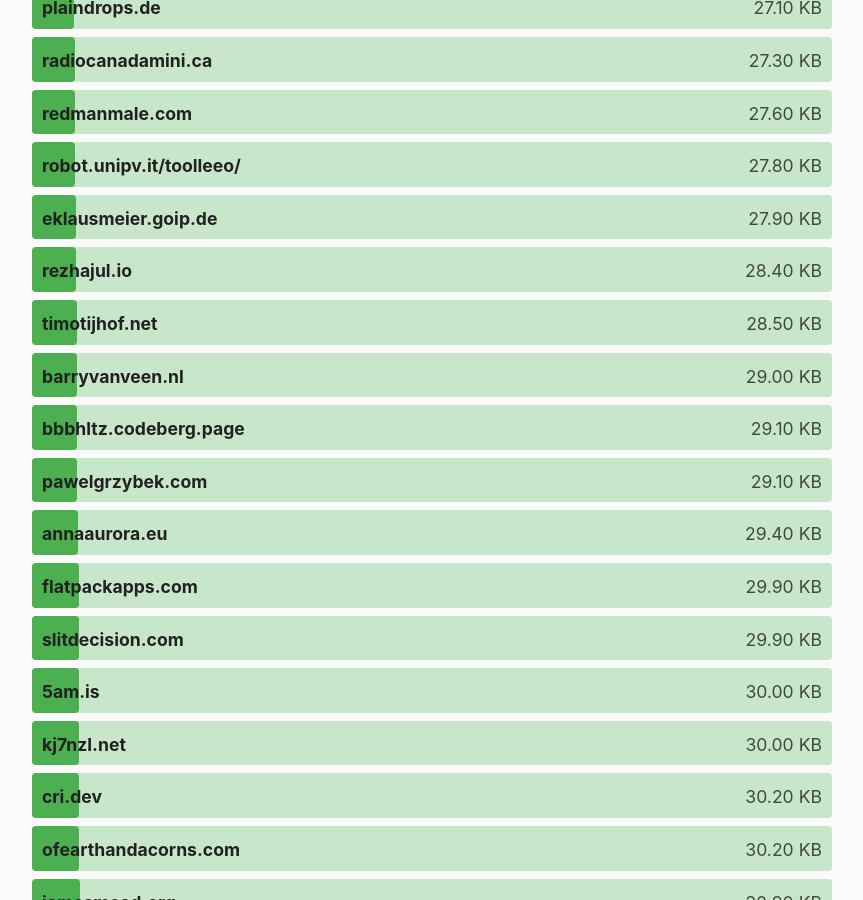
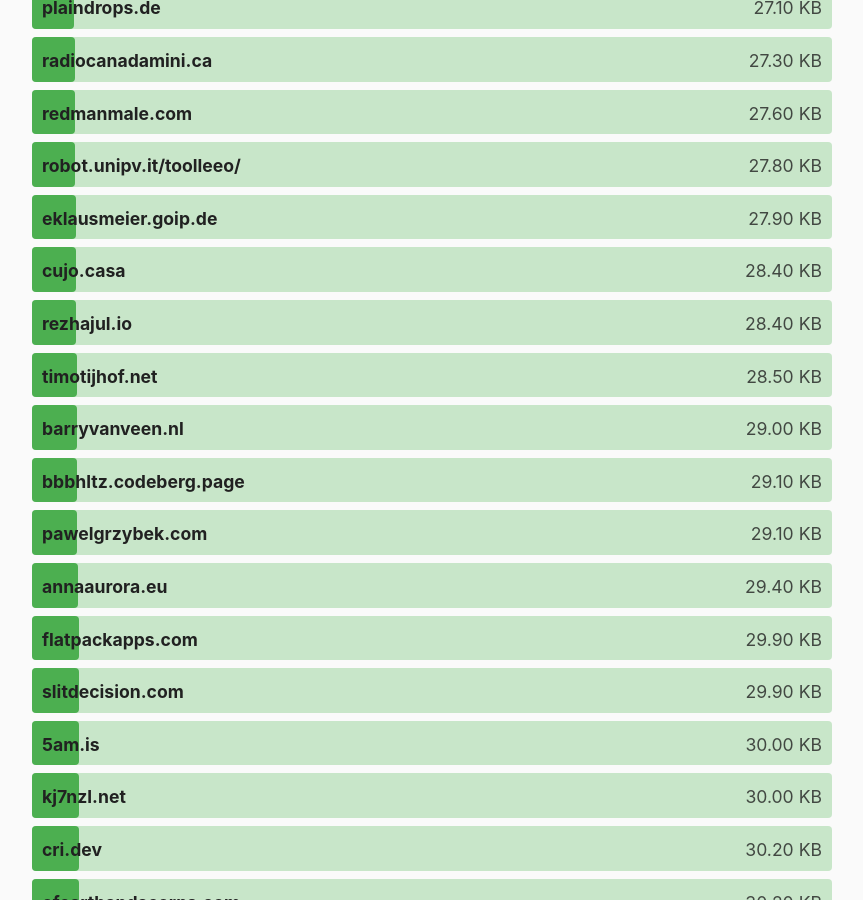
Before and after one commit to kevquirk/512kb.club, a Jekyll site: the page built from index.md, in a window 1280 px wide and 900 px high, scrolled down 9843 px. Shown: the whole window, without its empty margins (208-1071 px from the left). Built offline with Jekyll 4.4.1, drawn with Linux system fonts in a browser that asks for light colours.

Commit message:
Update cujo.casa size

```diff
--- a/_data/sites.yml
+++ b/_data/sites.yml
@@ -740,8 +740,8 @@
 
 - domain: cujo.casa
   url: https://cujo.casa/
-  size: 55.4
-  last_checked: 2023-05-25
+  size: 28.4
+  last_checked: 2023-06-16
 
 - domain: culp.dev
   url: https://culp.dev/
```
